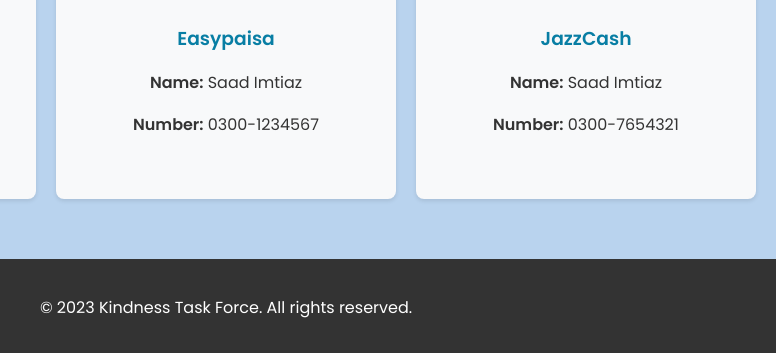
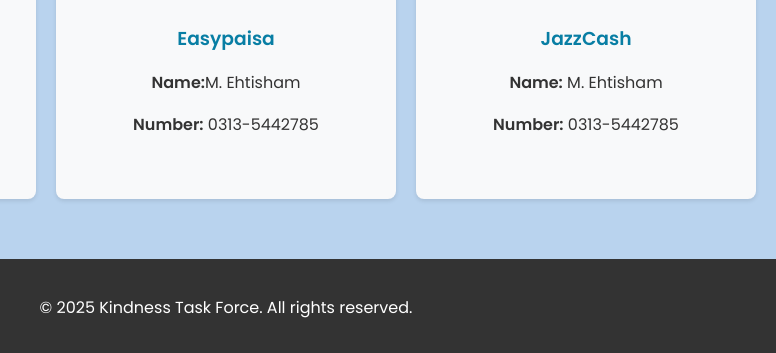
Before and after one commit to abc5634/kindnesstaskforce, a plain HTML site: page index.html in a window 1280 px wide. Shown: the part 1789-2142 px from the top of the page, 414-1190 px from the left. Drawn offline with Linux system fonts and the light colour scheme.

Commit message:
index.html

```diff
--- a/index.html
+++ b/index.html
@@ -81,20 +81,20 @@
                 </div>
                 <div class="method">
                     <h3>Easypaisa</h3>
-                    <p><strong>Name:</strong> Saad Imtiaz</p>
-                    <p><strong>Number:</strong> 0300-1234567</p>
+                    <p><strong>Name:</strong>M. Ehtisham</p>
+                    <p><strong>Number:</strong> 0313-5442785</p>
                 </div>
                 <div class="method">
                     <h3>JazzCash</h3>
-                    <p><strong>Name:</strong> Saad Imtiaz</p>
-                    <p><strong>Number:</strong> 0300-7654321</p>
+                    <p><strong>Name:</strong> M. Ehtisham</p>
+                    <p><strong>Number:</strong> 0313-5442785</p>
                 </div>
             </div>
         </section>
 
         <!-- Footer -->
         <footer>
-            <p>&copy; 2023 Kindness Task Force. All rights reserved.</p>
+            <p>&copy; 2025 Kindness Task Force. All rights reserved.</p>
         </footer>
     </div>
 
```
